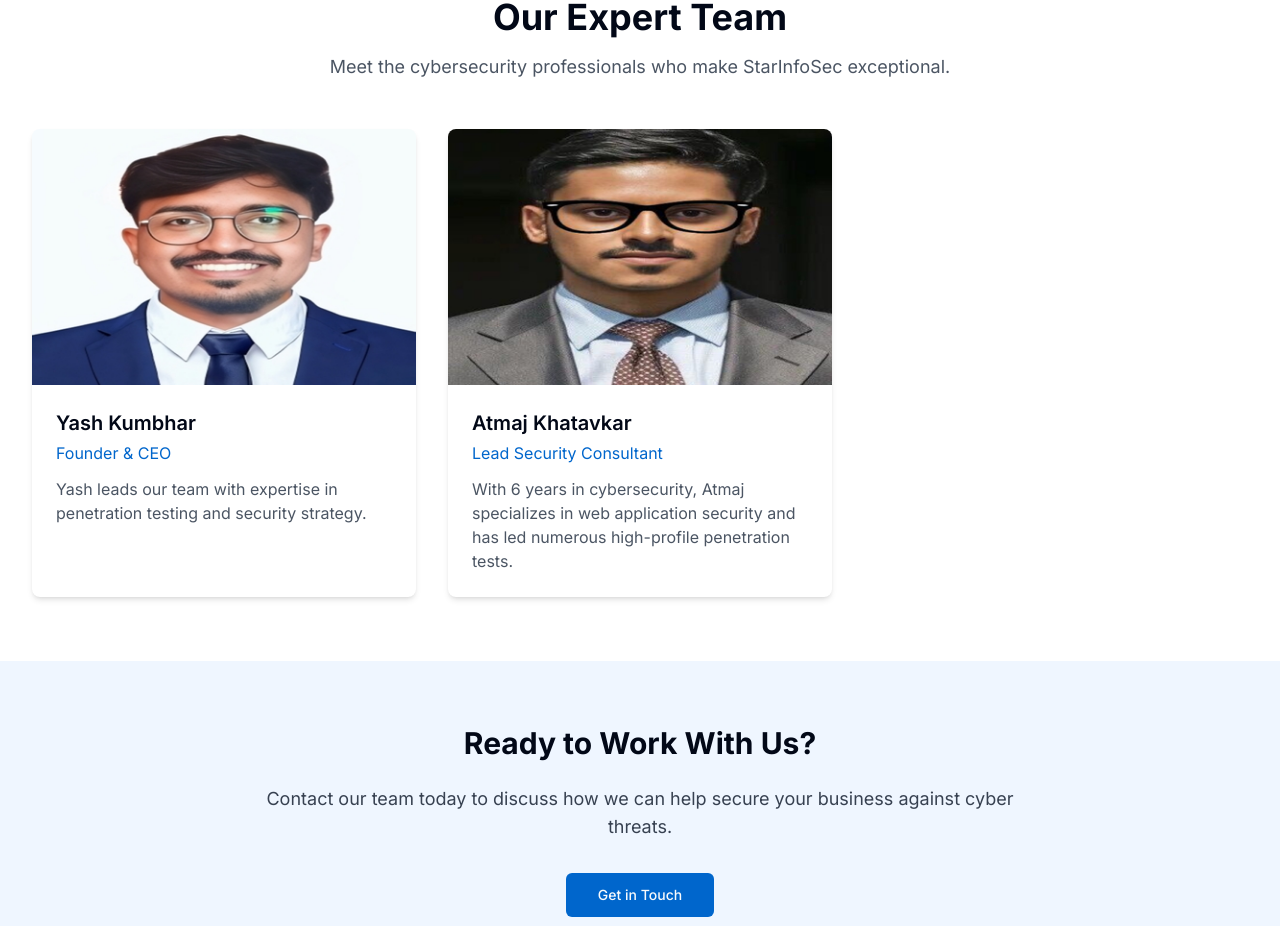
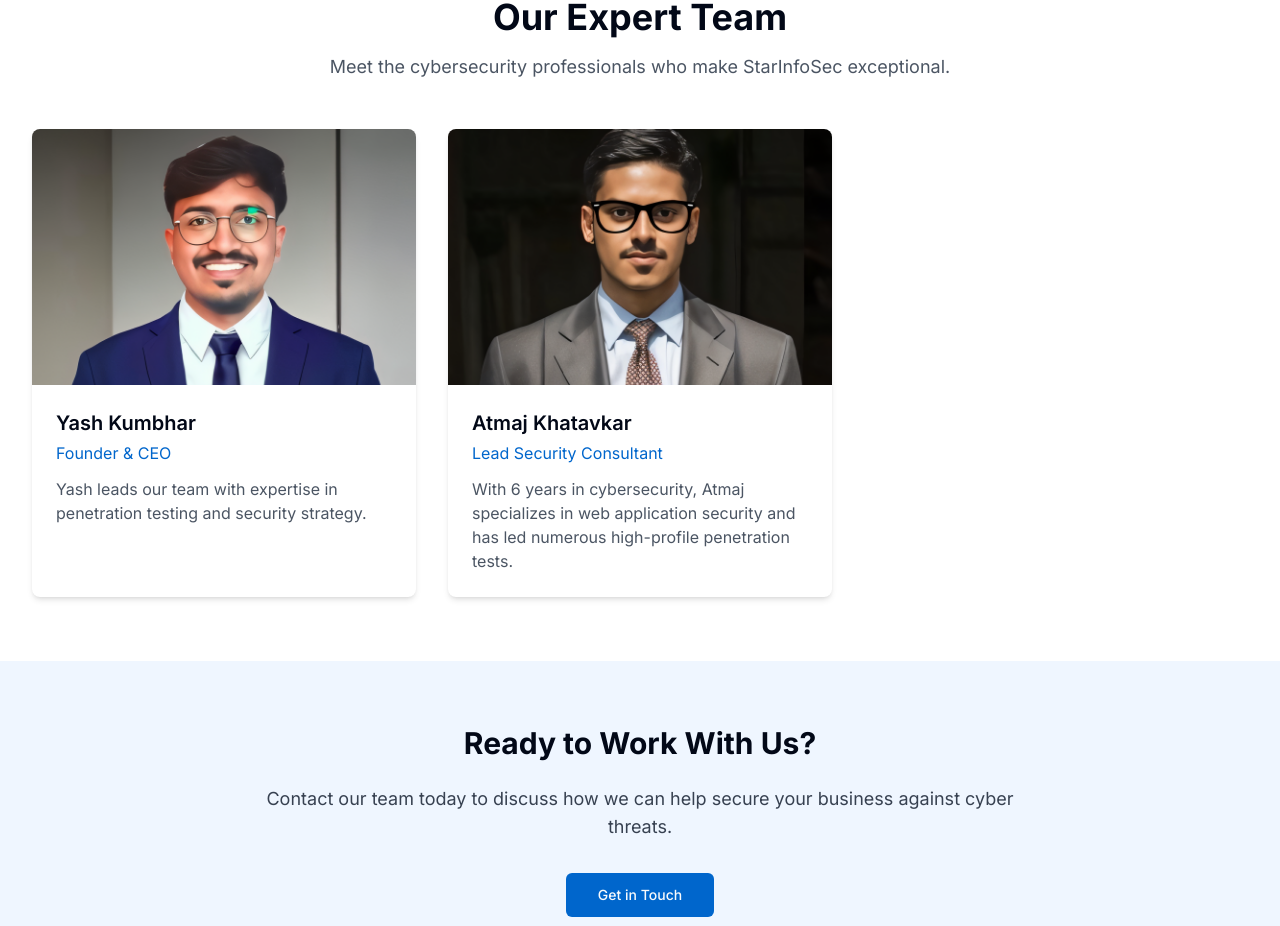
Before and after one commit to starinfosec/Website, a Next.js app: page /about in a window 1280 px wide. Shown: the part 1500-2426 px from the top of the page. Built offline with nearby package versions, Linux system fonts and the light colour scheme.

Commit message:
Update page.tsx

```diff
--- a/app/about/page.tsx
+++ b/app/about/page.tsx
@@ -112,7 +112,7 @@ export default function AboutPage() {
           <div className="grid gap-8 md:grid-cols-2 lg:grid-cols-3">
             <div className="bg-white rounded-lg overflow-hidden shadow-md">
               <div className="relative h-64 w-full">
-                <Image src="/yash.jpg" alt="Team Member" fill className="object-cover" />
+                <Image src="/y.png" alt="Team Member" fill className="object-cover" />
               </div>
               <div className="p-6">
                 <h3 className="text-xl font-semibold mb-1">Yash Kumbhar</h3>
@@ -126,7 +126,7 @@ export default function AboutPage() {
 
             <div className="bg-white rounded-lg overflow-hidden shadow-md">
               <div className="relative h-64 w-full">
-                <Image src="/atmaj.jpg" alt="Team Member" fill className="object-cover" />
+                <Image src="/a.png" alt="Team Member" fill className="object-cover" />
               </div>
               <div className="p-6">
                 <h3 className="text-xl font-semibold mb-1">Atmaj Khatavkar</h3>
```
